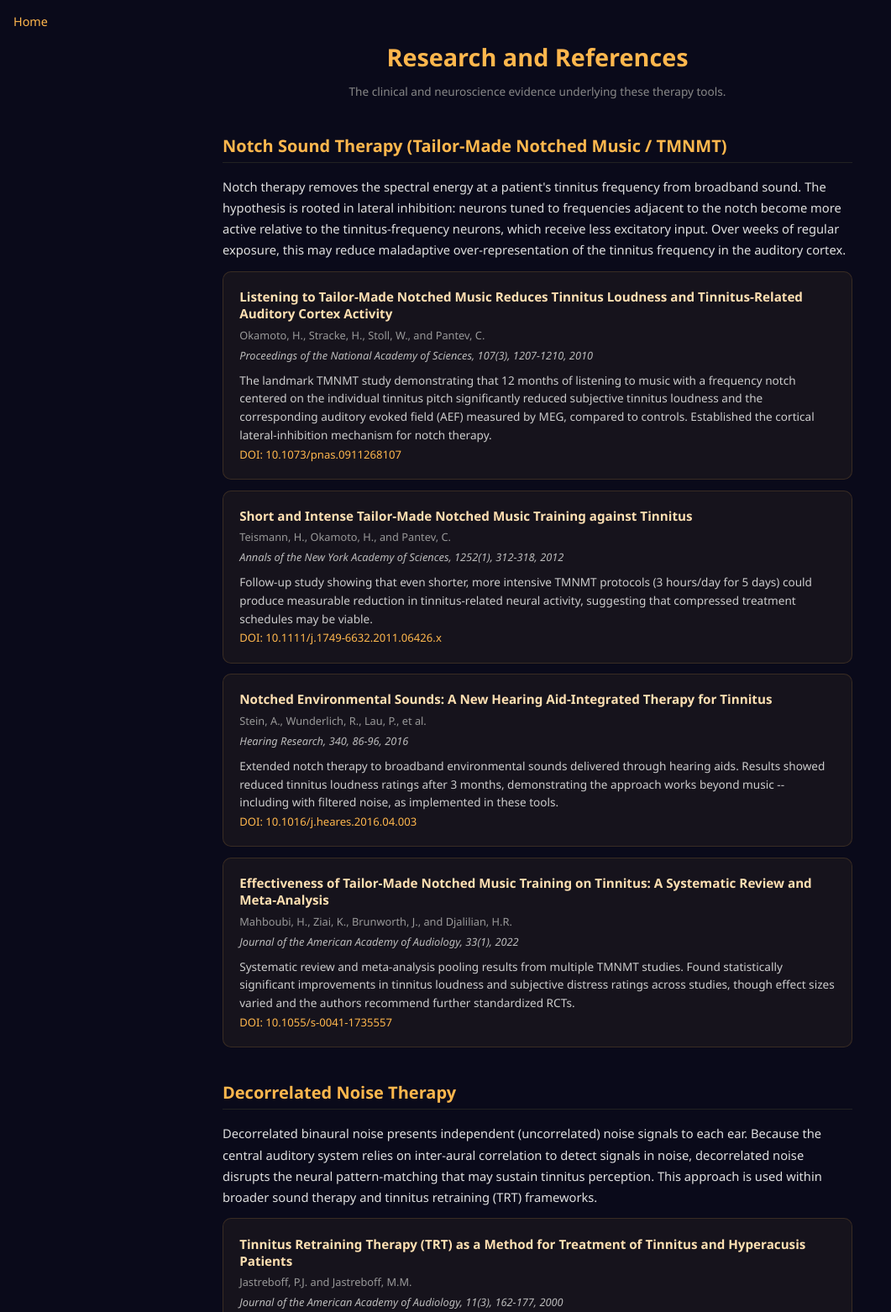
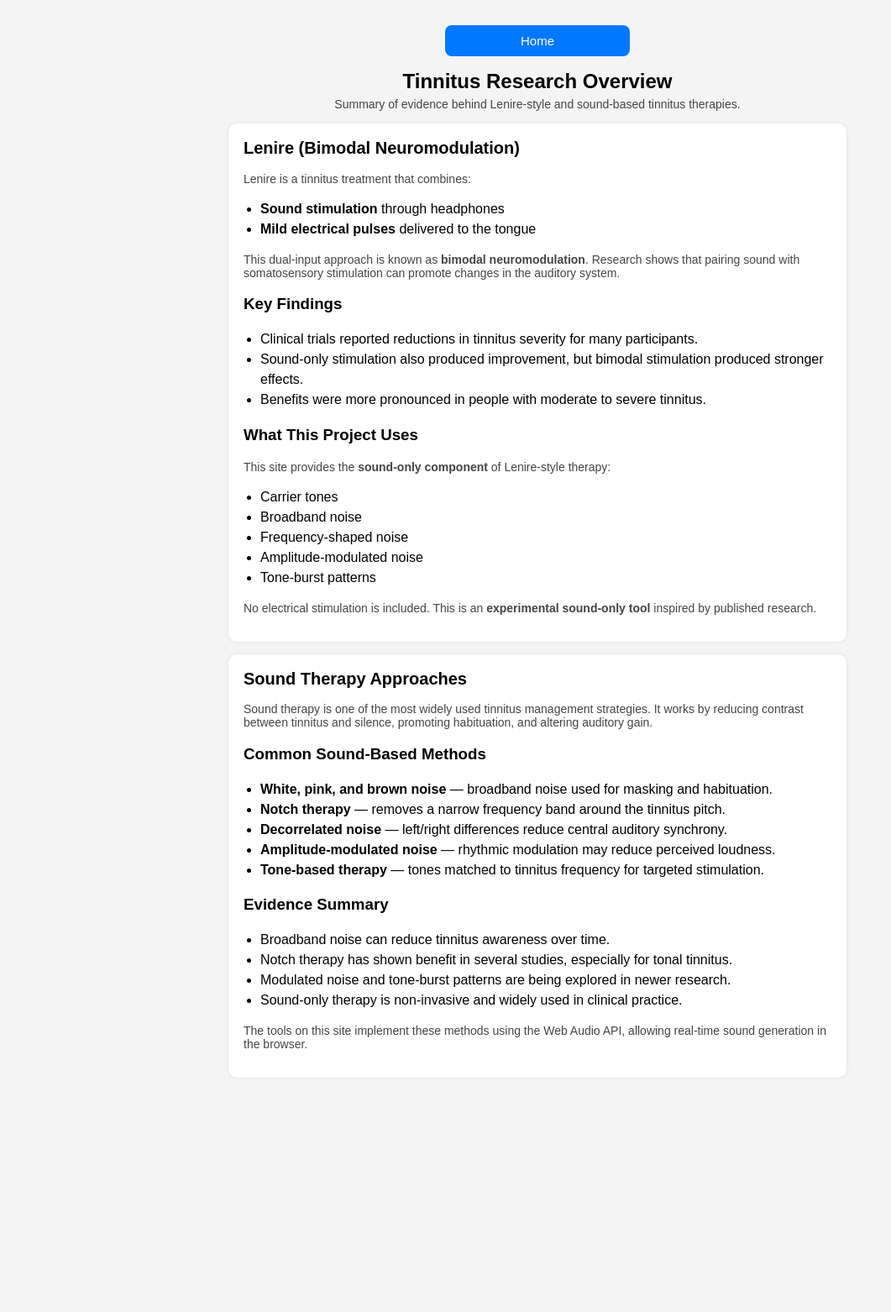
Before and after one commit to 5310H/tinnitus_therapy, a plain HTML site: page research.html in a window 1280 px wide. Shown: the top 1562 px of the page at 84% size, without its empty margins (0-1061 px from the left). After the commit the page ends 1318 px from the top, so only its background shows below. Drawn offline with Linux system fonts and the light colour scheme.

Commit message:
Update research.html

```diff
--- a/research.html
+++ b/research.html
@@ -2,119 +2,151 @@
 <html lang="en">
 <head>
 <meta charset="UTF-8">
+<title>Tinnitus Research Overview</title>
 <meta name="viewport" content="width=device-width, initial-scale=1.0">
-<title>Research and References</title>
+
 <style>
-*{margin:0;padding:0;box-sizing:border-box}
-body{font-family:'Segoe UI',system-ui,sans-serif;background:#0a0a1a;color:#e0e0e0;min-height:100vh;display:flex;flex-direction:column;align-items:center}
-a.back{position:fixed;top:1rem;left:1rem;color:#ffb74d;text-decoration:none;font-size:.9rem;z-index:10}
-.panel{max-width:750px;width:90%;margin:3rem auto;padding-bottom:3rem}
-h1{font-size:1.8rem;margin-bottom:.3rem;color:#ffb74d;text-align:center}
-.info{color:#888;font-size:.85rem;margin-bottom:2rem;text-align:center}
-h2{font-size:1.25rem;color:#ffb74d;margin:2.5rem 0 1rem;border-bottom:1px solid #222;padding-bottom:.4rem}
-.study{background:rgba(255,183,77,.05);border:1px solid rgba(255,183,77,.15);border-radius:10px;padding:1.2rem;margin:.8rem 0}
-.study .title{font-weight:700;color:#ffe0b2;font-size:.95rem;margin-bottom:.4rem}
-.study .authors{font-size:.8rem;color:#999;margin-bottom:.4rem}
-.study .journal{font-size:.8rem;color:#bbb;font-style:italic;margin-bottom:.6rem}
-.study .summary{font-size:.85rem;line-height:1.6;color:#ccc}
-.study a{color:#ffb74d;text-decoration:none;font-size:.82rem}
-.study a:hover{text-decoration:underline}
-.note{background:rgba(255,255,255,.04);border-radius:10px;padding:1.2rem;margin-top:2rem;font-size:.85rem;line-height:1.6;color:#999}
-.note strong{color:#ffb74d}
-p{line-height:1.7;margin:.6rem 0;font-size:.92rem}
+    body {
+        font-family: Arial, sans-serif;
+        background: #f4f4f4;
+        margin: 0;
+        padding: 20px;
+        text-align: center;
+    }
+
+    h1 {
+        margin-bottom: 5px;
+        font-size: 24px;
+    }
+
+    p {
+        margin-top: 0;
+        font-size: 14px;
+        color: #444;
+    }
+
+    .card {
+        max-width: 700px;
+        margin: 15px auto;
+        background: #fff;
+        padding: 18px;
+        border-radius: 10px;
+        box-shadow: 0 0 4px rgba(0,0,0,0.1);
+        text-align: left;
+    }
+
+    h2 {
+        margin-top: 0;
+        font-size: 20px;
+    }
+
+    .button {
+        display: block;
+        background: #0078ff;
+        color: white;
+        padding: 10px;
+        margin: 10px auto;
+        width: 200px;
+        border-radius: 8px;
+        text-decoration: none;
+        font-size: 15px;
+        transition: background 0.25s ease;
+        text-align: center;
+    }
+
+    .button:hover {
+        background: #005fcc;
+    }
+
+    ul {
+        padding-left: 20px;
+        line-height: 1.5;
+    }
 </style>
 </head>
+
 <body>
-<a class="back" href="index.html">Home</a>
-<div class="panel">
-<h1>Research and References</h1>
-<p class="info">The clinical and neuroscience evidence underlying these therapy tools.</p>
 
-<h2>Notch Sound Therapy (Tailor-Made Notched Music / TMNMT)</h2>
+<a class="button" href="index.html">Home</a>
 
-<p>Notch therapy removes the spectral energy at a patient's tinnitus frequency from broadband sound. The hypothesis is rooted in lateral inhibition: neurons tuned to frequencies adjacent to the notch become more active relative to the tinnitus-frequency neurons, which receive less excitatory input. Over weeks of regular exposure, this may reduce maladaptive over-representation of the tinnitus frequency in the auditory cortex.</p>
+<h1>Tinnitus Research Overview</h1>
+<p>Summary of evidence behind Lenire‑style and sound‑based tinnitus therapies.</p>
 
-<div class="study">
-  <div class="title">Listening to Tailor-Made Notched Music Reduces Tinnitus Loudness and Tinnitus-Related Auditory Cortex Activity</div>
-  <div class="authors">Okamoto, H., Stracke, H., Stoll, W., and Pantev, C.</div>
-  <div class="journal">Proceedings of the National Academy of Sciences, 107(3), 1207-1210, 2010</div>
-  <div class="summary">The landmark TMNMT study demonstrating that 12 months of listening to music with a frequency notch centered on the individual tinnitus pitch significantly reduced subjective tinnitus loudness and the corresponding auditory evoked field (AEF) measured by MEG, compared to controls. Established the cortical lateral-inhibition mechanism for notch therapy.</div>
-  <a href="https://doi.org/10.1073/pnas.0911268107" target="_blank">DOI: 10.1073/pnas.0911268107</a>
+<!-- LENIRE SECTION -->
+<div class="card">
+    <h2>Lenire (Bimodal Neuromodulation)</h2>
+
+    <p>
+        Lenire is a tinnitus treatment that combines:
+    </p>
+
+    <ul>
+        <li><strong>Sound stimulation</strong> through headphones</li>
+        <li><strong>Mild electrical pulses</strong> delivered to the tongue</li>
+    </ul>
+
+    <p>
+        This dual‑input approach is known as <strong>bimodal neuromodulation</strong>.
+        Research shows that pairing sound with somatosensory stimulation can promote changes in the auditory system.
+    </p>
+
+    <h3>Key Findings</h3>
+    <ul>
+        <li>Clinical trials reported reductions in tinnitus severity for many participants.</li>
+        <li>Sound‑only stimulation also produced improvement, but bimodal stimulation produced stronger effects.</li>
+        <li>Benefits were more pronounced in people with moderate to severe tinnitus.</li>
+    </ul>
+
+    <h3>What This Project Uses</h3>
+    <p>
+        This site provides the <strong>sound‑only component</strong> of Lenire‑style therapy:
+    </p>
+
+    <ul>
+        <li>Carrier tones</li>
+        <li>Broadband noise</li>
+        <li>Frequency‑shaped noise</li>
+        <li>Amplitude‑modulated noise</li>
+        <li>Tone‑burst patterns</li>
+    </ul>
+
+    <p>
+        No electrical stimulation is included.
+        This is an <strong>experimental sound‑only tool</strong> inspired by published research.
+    </p>
 </div>
 
-<div class="study">
-  <div class="title">Short and Intense Tailor-Made Notched Music Training against Tinnitus</div>
-  <div class="authors">Teismann, H., Okamoto, H., and Pantev, C.</div>
-  <div class="journal">Annals of the New York Academy of Sciences, 1252(1), 312-318, 2012</div>
-  <div class="summary">Follow-up study showing that even shorter, more intensive TMNMT protocols (3 hours/day for 5 days) could produce measurable reduction in tinnitus-related neural activity, suggesting that compressed treatment schedules may be viable.</div>
-  <a href="https://doi.org/10.1111/j.1749-6632.2011.06426.x" target="_blank">DOI: 10.1111/j.1749-6632.2011.06426.x</a>
+<!-- SOUND THERAPY SECTION -->
+<div class="card">
+    <h2>Sound Therapy Approaches</h2>
+
+    <p>
+        Sound therapy is one of the most widely used tinnitus management strategies.
+        It works by reducing contrast between tinnitus and silence, promoting habituation, and altering auditory gain.
+    </p>
+
+    <h3>Common Sound‑Based Methods</h3>
+
+    <ul>
+        <li><strong>White, pink, and brown noise</strong> — broadband noise used for masking and habituation.</li>
+        <li><strong>Notch therapy</strong> — removes a narrow frequency band around the tinnitus pitch.</li>
+        <li><strong>Decorrelated noise</strong> — left/right differences reduce central auditory synchrony.</li>
+        <li><strong>Amplitude‑modulated noise</strong> — rhythmic modulation may reduce perceived loudness.</li>
+        <li><strong>Tone‑based therapy</strong> — tones matched to tinnitus frequency for targeted stimulation.</li>
+    </ul>
+
+    <h3>Evidence Summary</h3>
+    <ul>
+        <li>Broadband noise can reduce tinnitus awareness over time.</li>
+        <li>Notch therapy has shown benefit in several studies, especially for tonal tinnitus.</li>
+        <li>Modulated noise and tone‑burst patterns are being explored in newer research.</li>
+        <li>Sound‑only therapy is non‑invasive and widely used in clinical practice.</li>
+    </ul>
+
+    <p>
+        The tools on this site implement these methods using the Web Audio API, allowing real‑time sound generation in the browser.
+    </p>
 </div>
 
-<div class="study">
-  <div class="title">Notched Environmental Sounds: A New Hearing Aid-Integrated Therapy for Tinnitus</div>
-  <div class="authors">Stein, A., Wunderlich, R., Lau, P., et al.</div>
-  <div class="journal">Hearing Research, 340, 86-96, 2016</div>
-  <div class="summary">Extended notch therapy to broadband environmental sounds delivered through hearing aids. Results showed reduced tinnitus loudness ratings after 3 months, demonstrating the approach works beyond music -- including with filtered noise, as implemented in these tools.</div>
-  <a href="https://doi.org/10.1016/j.heares.2016.04.003" target="_blank">DOI: 10.1016/j.heares.2016.04.003</a>
-</div>
-
-<div class="study">
-  <div class="title">Effectiveness of Tailor-Made Notched Music Training on Tinnitus: A Systematic Review and Meta-Analysis</div>
-  <div class="authors">Mahboubi, H., Ziai, K., Brunworth, J., and Djalilian, H.R.</div>
-  <div class="journal">Journal of the American Academy of Audiology, 33(1), 2022</div>
-  <div class="summary">Systematic review and meta-analysis pooling results from multiple TMNMT studies. Found statistically significant improvements in tinnitus loudness and subjective distress ratings across studies, though effect sizes varied and the authors recommend further standardized RCTs.</div>
-  <a href="https://doi.org/10.1055/s-0041-1735557" target="_blank">DOI: 10.1055/s-0041-1735557</a>
-</div>
-
-<h2>Decorrelated Noise Therapy</h2>
-
-<p>Decorrelated binaural noise presents independent (uncorrelated) noise signals to each ear. Because the central auditory system relies on inter-aural correlation to detect signals in noise, decorrelated noise disrupts the neural pattern-matching that may sustain tinnitus perception. This approach is used within broader sound therapy and tinnitus retraining (TRT) frameworks.</p>
-
-<div class="study">
-  <div class="title">Tinnitus Retraining Therapy (TRT) as a Method for Treatment of Tinnitus and Hyperacusis Patients</div>
-  <div class="authors">Jastreboff, P.J. and Jastreboff, M.M.</div>
-  <div class="journal">Journal of the American Academy of Audiology, 11(3), 162-177, 2000</div>
-  <div class="summary">Foundational paper on TRT describing the neurophysiological model of tinnitus and the use of broadband sound generators for habituation. TRT uses low-level noise to reduce the contrast between tinnitus and the acoustic environment, with over 80% of patients reporting significant improvement. Decorrelated noise enhances this effect by reducing binaural cues.</div>
-  <a href="https://pubmed.ncbi.nlm.nih.gov/10718514/" target="_blank">PubMed: 10718514</a>
-</div>
-
-<div class="study">
-  <div class="title">The Neurophysiological Model of Tinnitus and Decreased Sound Tolerance</div>
-  <div class="authors">Jastreboff, P.J.</div>
-  <div class="journal">In: Tinnitus: Theory and Management (Snow, J.B., ed.), BC Decker, 96-107, 2004</div>
-  <div class="summary">Comprehensive chapter describing the theoretical basis for sound enrichment therapy. Jastreboff explains how the limbic and autonomic systems sustain tinnitus awareness, and how neutral, low-level sound -- particularly broadband noise -- facilitates habituation by breaking the detection-reaction cycle.</div>
-</div>
-
-<div class="study">
-  <div class="title">Interaural Correlation and the Binaural Summation of Loudness</div>
-  <div class="authors">Culling, J.F. and Colburn, H.S.</div>
-  <div class="journal">Journal of the Acoustical Society of America, 108(4), 1894-1900, 2000</div>
-  <div class="summary">Psychoacoustic study demonstrating that the degree of inter-aural correlation affects how the brain processes binaural signals. Decorrelated noise is perceived as more diffuse and spatially spread, which may help mask centrally-generated tinnitus signals that rely on coherent neural firing patterns.</div>
-  <a href="https://doi.org/10.1121/1.1308417" target="_blank">DOI: 10.1121/1.1308417</a>
-</div>
-
-<div class="study">
-  <div class="title">Sound Therapy (Masking) in the Management of Tinnitus in Adults</div>
-  <div class="authors">Hobson, J., Chisholm, E., and El Refaie, A.</div>
-  <div class="journal">Cochrane Database of Systematic Reviews, Issue 11, 2012</div>
-  <div class="summary">Cochrane review evaluating the evidence for sound therapy, including broadband noise generators, as treatment for tinnitus. While the review found limited high-quality RCTs, it acknowledged consistent patient-reported benefits of sound therapy, particularly when combined with counseling.</div>
-  <a href="https://doi.org/10.1002/14651858.CD006371.pub3" target="_blank">DOI: 10.1002/14651858.CD006371.pub3</a>
-</div>
-
-<h2>General Background</h2>
-
-<div class="study">
-  <div class="title">Tinnitus: Causes and Clinical Management</div>
-  <div class="authors">Langguth, B., Kreuzer, P.M., Kleinjung, T., and De Ridder, D.</div>
-  <div class="journal">The Lancet Neurology, 12(9), 920-930, 2013</div>
-  <div class="summary">Comprehensive review of tinnitus pathophysiology, covering peripheral deafferentation, central gain changes, and maladaptive cortical plasticity. Provides the neuroscience framework explaining why both notch therapy and sound enrichment strategies are biologically plausible treatments.</div>
-  <a href="https://doi.org/10.1016/S1474-4422(13)70160-1" target="_blank">DOI: 10.1016/S1474-4422(13)70160-1</a>
-</div>
-
-<div class="note">
-  <strong>Disclaimer:</strong> These tools are provided for informational and self-help purposes only. They are not medical devices and do not replace professional audiological evaluation or treatment. Tinnitus can have many causes -- consult a qualified audiologist or ENT specialist for diagnosis and personalized therapy. Always use therapy sounds at comfortable, low volumes.
-</div>
-
-</div>
 </body>
 </html>
```
